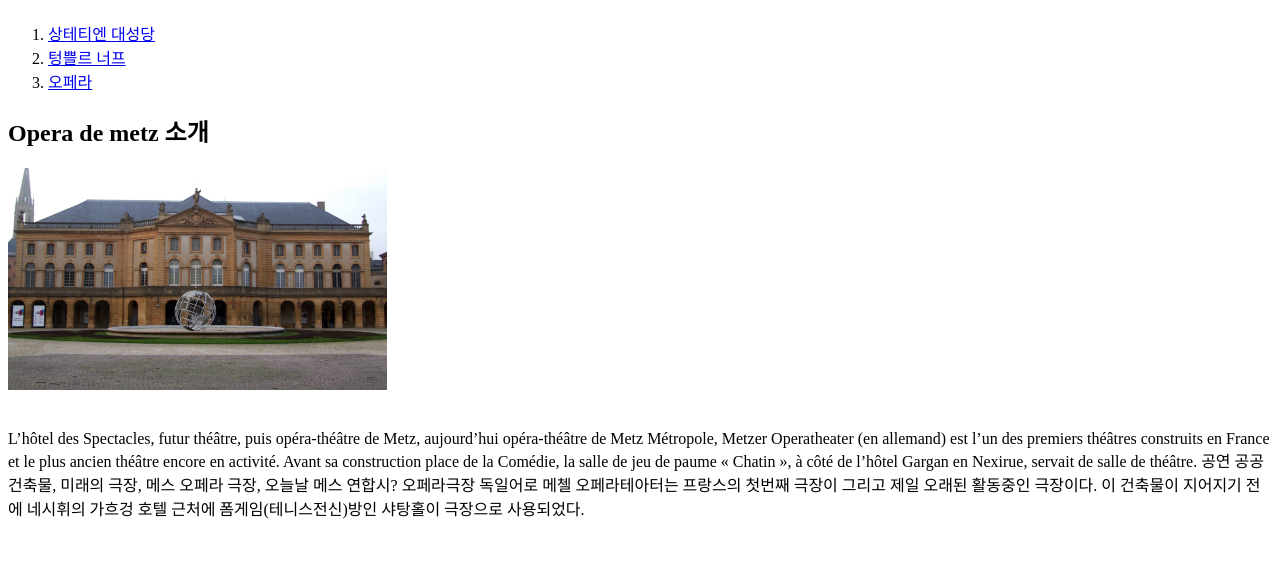
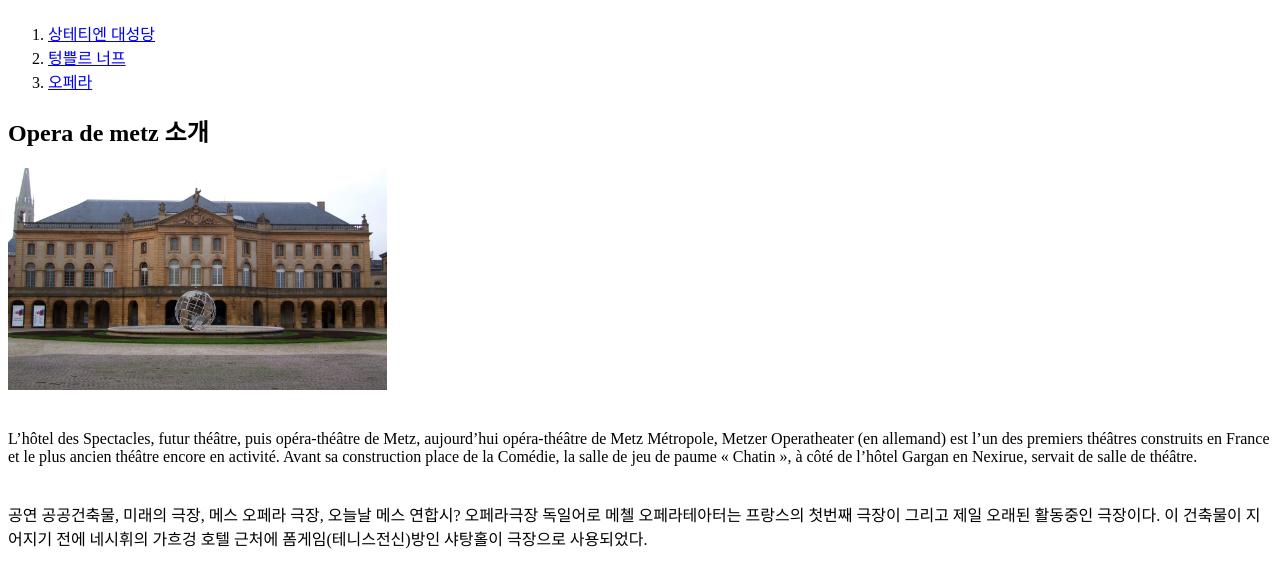
Before and after one commit to JSB91/bienvenuemetz, a plain HTML site: page opera.html in a window 1280 px wide. Shown: the part 68-656 px from the top of the page. Drawn offline with Linux system fonts and the light colour scheme.

Commit message:
Update opera.html

```diff
--- a/opera.html
+++ b/opera.html
@@ -19,7 +19,7 @@
 <img src="극장.jpg" width="30%"><br><br><br>
 L’hôtel des Spectacles, futur théâtre, puis opéra-théâtre de Metz, aujourd’hui opéra-théâtre de Metz Métropole,
 Metzer Operatheater (en allemand) est l’un des premiers théâtres construits en France et le plus ancien théâtre encore en activité.
-Avant sa construction place de la Comédie, la salle de jeu de paume « Chatin », à côté de l’hôtel Gargan en Nexirue, servait de salle de théâtre.
+Avant sa construction place de la Comédie, la salle de jeu de paume « Chatin », à côté de l’hôtel Gargan en Nexirue, servait de salle de théâtre.<br><br><br>
 
 공연 공공건축물, 미래의 극장, 메스 오페라 극장, 오늘날 메스 연합시? 오페라극장
 독일어로 메첼 오페라테아터는 프랑스의 첫번째 극장이 그리고 제일 오래된 활동중인 극장이다.
```
